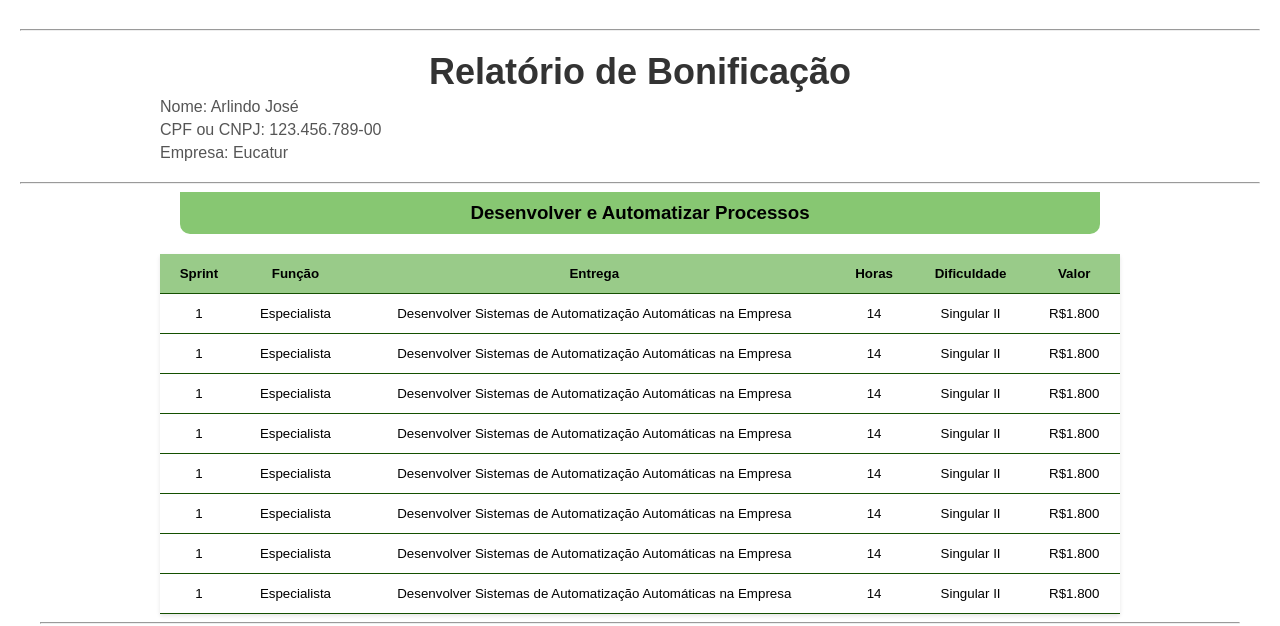
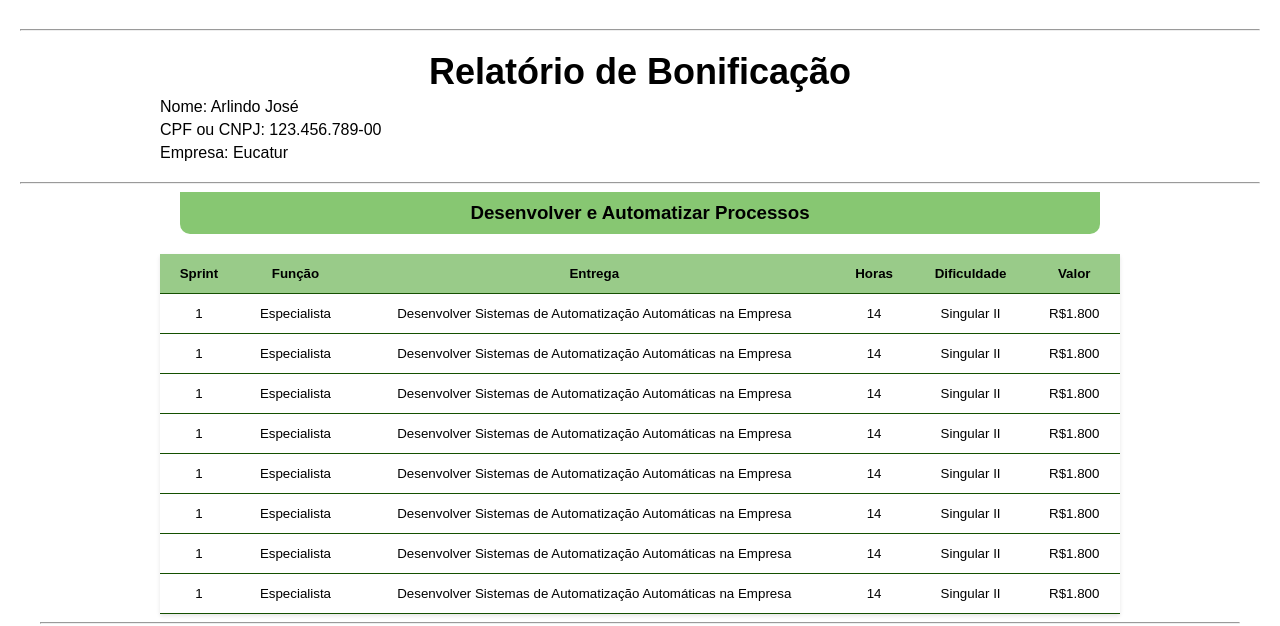
Before and after one commit to RahyanRamos/PrototipoRelatorioBonificacao, a plain HTML site: page index.html in a window 1280 px wide. Shown: the part 174-800 px from the top of the page. Drawn offline with Linux system fonts and the light colour scheme.

Commit message:
atualizando estilo

```diff
--- a/style.css
+++ b/style.css
@@ -26,14 +26,12 @@ body{
 
 .inf h1{
     font-size: 36px;
-    color: #333;
     width: 100%;
 }
 
 .inf p{
     text-align: left;
     font-size: 16px;
-    color: #555;
     margin: 5px 10%;
 }
 
```
